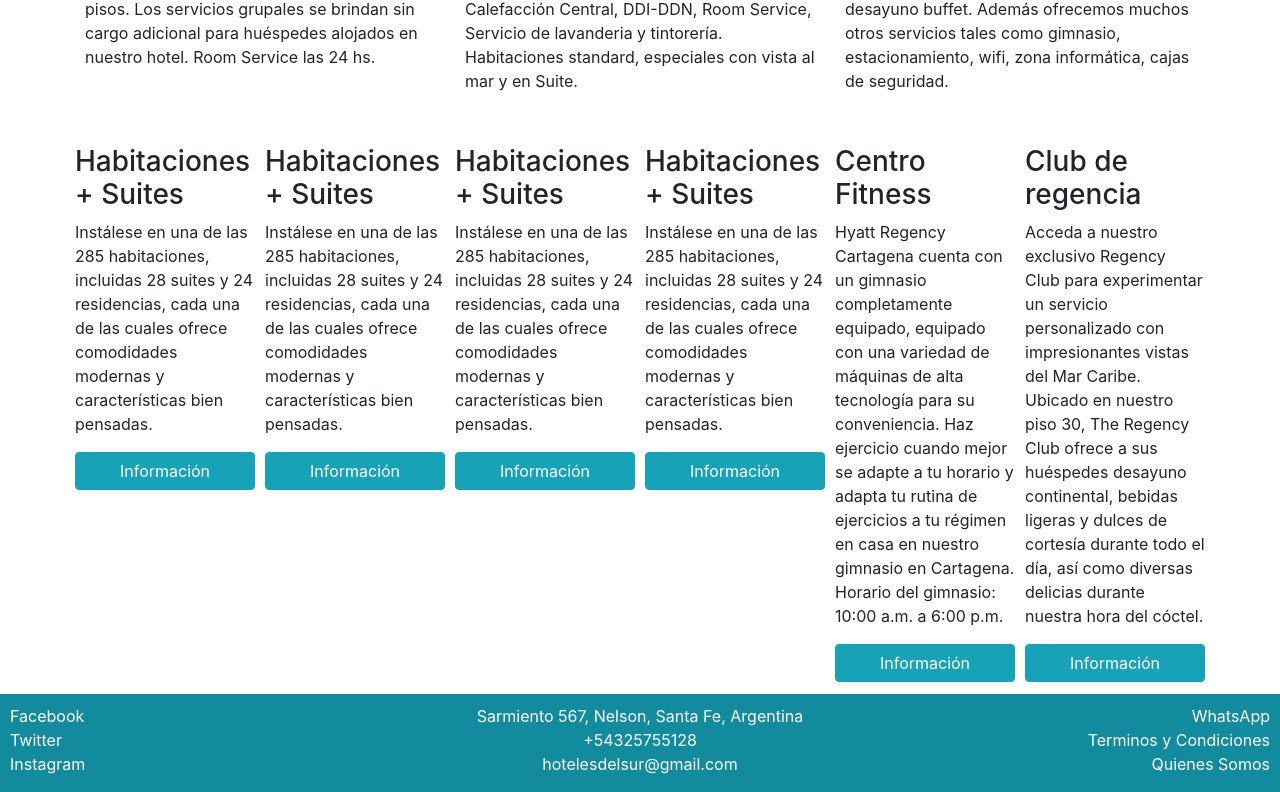
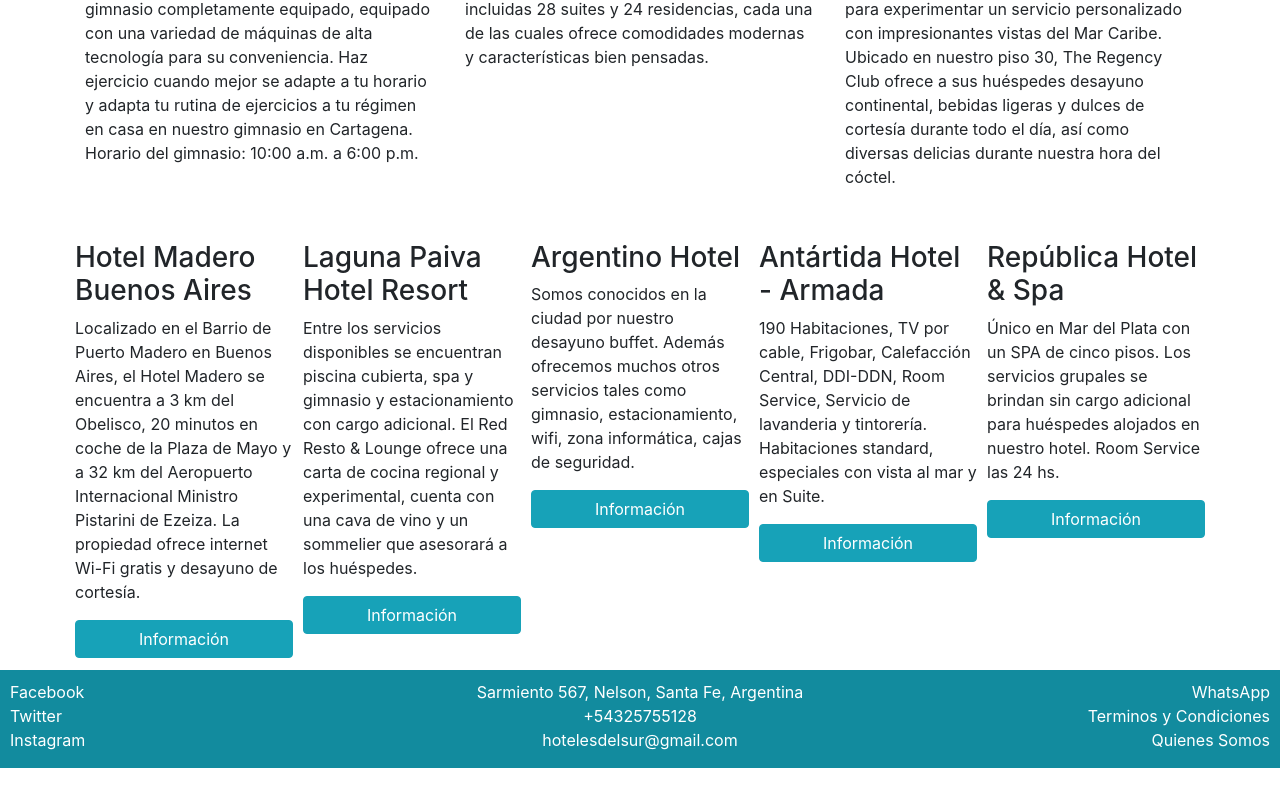
Before and after one commit to claudiomgz/hoteles-static-web, a website: page index.html in a window 1280 px wide. Shown: the part 304-1096 px from the top of the page. After the commit the page ends 1072 px from the top, so only its background shows below. Drawn offline with nearby package versions, Linux system fonts and the light colour scheme.

Commit message:
completa semana 1

```diff
--- a/index.html
+++ b/index.html
@@ -13,38 +13,44 @@
       href="node_modules/bootstrap/dist/css/bootstrap.min.css"
     />
     <link rel="stylesheet" href="css/style.css" />
-    <title>Hoteles del Sur</title>
+    <title>Bienvenido - Hoteles del Sur</title>
   </head>
   <body>
     <!-- Jumbotron -->
     <div class="jumbotron">
-      <h1 class="display-4">Guía de Hoteles del Sur</h1>
+      <h1 class="display-4">Hoteles del Sur</h1>
     </div>
     <!-- Primer Container -->
     <div class="container">
       <div class="row">
         <div class="col-sm-4">
-          <h3>República Hotel & Spa</h3>
+          <h3>Centro Fitness</h3>
           <p>
-            Único en Mar del Plata con un SPA de cinco pisos. Los servicios
-            grupales se brindan sin cargo adicional para huéspedes alojados en
-            nuestro hotel. Room Service las 24 hs.
+            Hyatt Regency Cartagena cuenta con un gimnasio completamente
+            equipado, equipado con una variedad de máquinas de alta tecnología
+            para su conveniencia. Haz ejercicio cuando mejor se adapte a tu
+            horario y adapta tu rutina de ejercicios a tu régimen en casa en
+            nuestro gimnasio en Cartagena. Horario del gimnasio: 10:00 a.m. a
+            6:00 p.m.
           </p>
         </div>
         <div class="col-sm-4">
-          <h3>Antártida Hotel - Armada</h3>
+          <h3>Habitaciones + Suites</h3>
           <p>
-            190 Habitaciones, TV por cable, Frigobar, Calefacción Central,
-            DDI-DDN, Room Service, Servicio de lavanderia y tintorería.
-            Habitaciones standard, especiales con vista al mar y en Suite.
+            Instálese en una de las 285 habitaciones, incluidas 28 suites y 24
+            residencias, cada una de las cuales ofrece comodidades modernas y
+            características bien pensadas.
           </p>
         </div>
         <div class="col-sm-4">
-          <h3>Argentino Hotel</h3>
+          <h3>Club de regencia</h3>
           <p>
-            Somos conocidos en la ciudad por nuestro desayuno buffet. Además
-            ofrecemos muchos otros servicios tales como gimnasio,
-            estacionamiento, wifi, zona informática, cajas de seguridad.
+            Acceda a nuestro exclusivo Regency Club para experimentar un
+            servicio personalizado con impresionantes vistas del Mar Caribe.
+            Ubicado en nuestro piso 30, The Regency Club ofrece a sus huéspedes
+            desayuno continental, bebidas ligeras y dulces de cortesía durante
+            todo el día, así como diversas delicias durante nuestra hora del
+            cóctel.
           </p>
         </div>
       </div>
@@ -53,11 +59,13 @@
       <div class="row">
         <div class="card-hotel">
           <div>
-            <h3>Habitaciones + Suites</h3>
+            <h3>Hotel Madero Buenos Aires</h3>
             <p>
-              Instálese en una de las 285 habitaciones, incluidas 28 suites y 24
-              residencias, cada una de las cuales ofrece comodidades modernas y
-              características bien pensadas.
+              Localizado en el Barrio de Puerto Madero en Buenos Aires, el Hotel
+              Madero se encuentra a 3 km del Obelisco, 20 minutos en coche de la
+              Plaza de Mayo y a 32 km del Aeropuerto Internacional Ministro
+              Pistarini de Ezeiza. La propiedad ofrece internet Wi-Fi gratis y
+              desayuno de cortesía.
             </p>
           </div>
           <div>
@@ -68,11 +76,13 @@
         </div>
         <div class="card-hotel">
           <div>
-            <h3>Habitaciones + Suites</h3>
+            <h3>Laguna Paiva Hotel Resort</h3>
             <p>
-              Instálese en una de las 285 habitaciones, incluidas 28 suites y 24
-              residencias, cada una de las cuales ofrece comodidades modernas y
-              características bien pensadas.
+              Entre los servicios disponibles se encuentran piscina cubierta,
+              spa y gimnasio y estacionamiento con cargo adicional. El Red Resto
+              & Lounge ofrece una carta de cocina regional y experimental,
+              cuenta con una cava de vino y un sommelier que asesorará a los
+              huéspedes.
             </p>
           </div>
           <div>
@@ -83,11 +93,11 @@
         </div>
         <div class="card-hotel">
           <div>
-            <h3>Habitaciones + Suites</h3>
+            <h3>Argentino Hotel</h3>
             <p>
-              Instálese en una de las 285 habitaciones, incluidas 28 suites y 24
-              residencias, cada una de las cuales ofrece comodidades modernas y
-              características bien pensadas.
+              Somos conocidos en la ciudad por nuestro desayuno buffet. Además
+              ofrecemos muchos otros servicios tales como gimnasio,
+              estacionamiento, wifi, zona informática, cajas de seguridad.
             </p>
           </div>
           <div>
@@ -98,11 +108,11 @@
         </div>
         <div class="card-hotel">
           <div>
-            <h3>Habitaciones + Suites</h3>
+            <h3>Antártida Hotel - Armada</h3>
             <p>
-              Instálese en una de las 285 habitaciones, incluidas 28 suites y 24
-              residencias, cada una de las cuales ofrece comodidades modernas y
-              características bien pensadas.
+              190 Habitaciones, TV por cable, Frigobar, Calefacción Central,
+              DDI-DDN, Room Service, Servicio de lavanderia y tintorería.
+              Habitaciones standard, especiales con vista al mar y en Suite.
             </p>
           </div>
           <div>
@@ -113,32 +123,11 @@
         </div>
         <div class="card-hotel">
           <div>
-            <h3>Centro Fitness</h3>
+            <h3>República Hotel & Spa</h3>
             <p>
-              Hyatt Regency Cartagena cuenta con un gimnasio completamente
-              equipado, equipado con una variedad de máquinas de alta tecnología
-              para su conveniencia. Haz ejercicio cuando mejor se adapte a tu
-              horario y adapta tu rutina de ejercicios a tu régimen en casa en
-              nuestro gimnasio en Cartagena. Horario del gimnasio: 10:00 a.m. a
-              6:00 p.m.
-            </p>
-          </div>
-          <div>
-            <button type="button" class="btn btn-info btn-reserva">
-              Información
-            </button>
-          </div>
-        </div>
-        <div class="card-hotel">
-          <div>
-            <h3>Club de regencia</h3>
-            <p>
-              Acceda a nuestro exclusivo Regency Club para experimentar un
-              servicio personalizado con impresionantes vistas del Mar Caribe.
-              Ubicado en nuestro piso 30, The Regency Club ofrece a sus
-              huéspedes desayuno continental, bebidas ligeras y dulces de
-              cortesía durante todo el día, así como diversas delicias durante
-              nuestra hora del cóctel.
+              Único en Mar del Plata con un SPA de cinco pisos. Los servicios
+              grupales se brindan sin cargo adicional para huéspedes alojados en
+              nuestro hotel. Room Service las 24 hs.
             </p>
           </div>
           <div>
```
